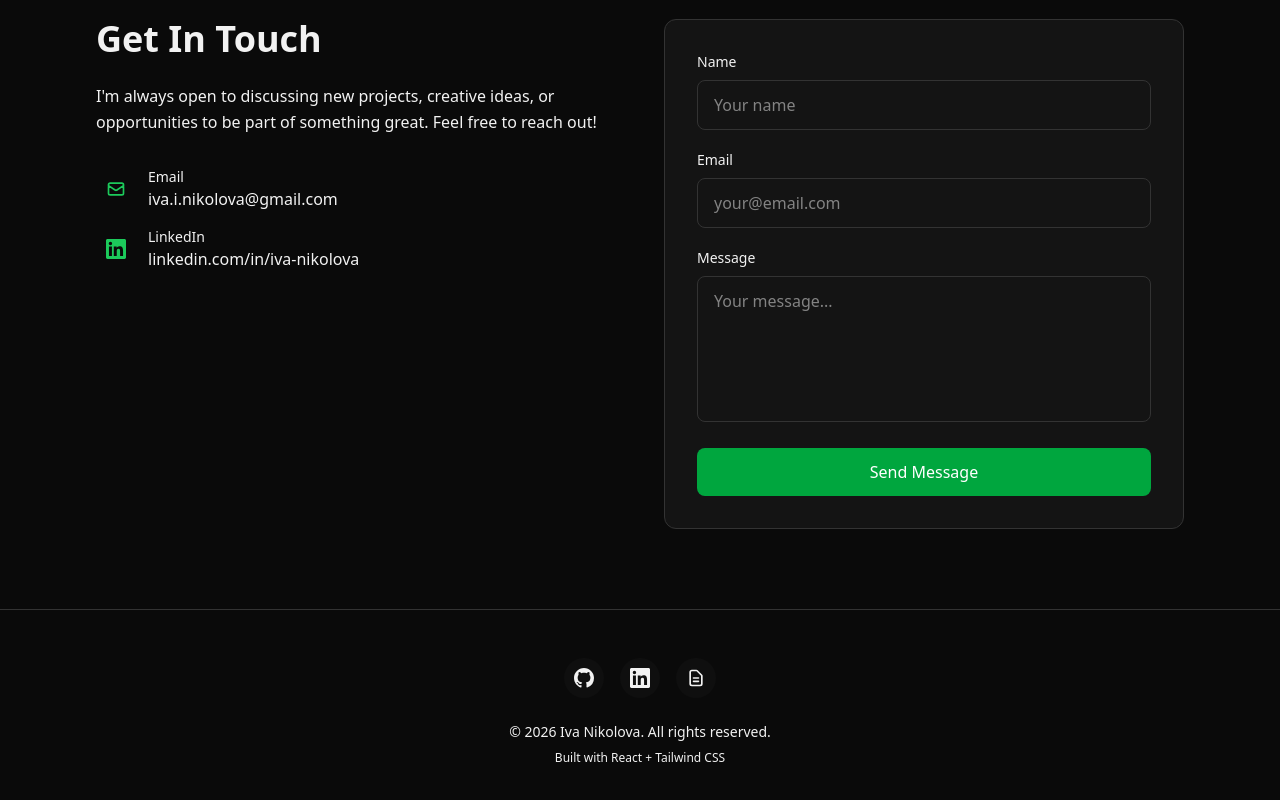
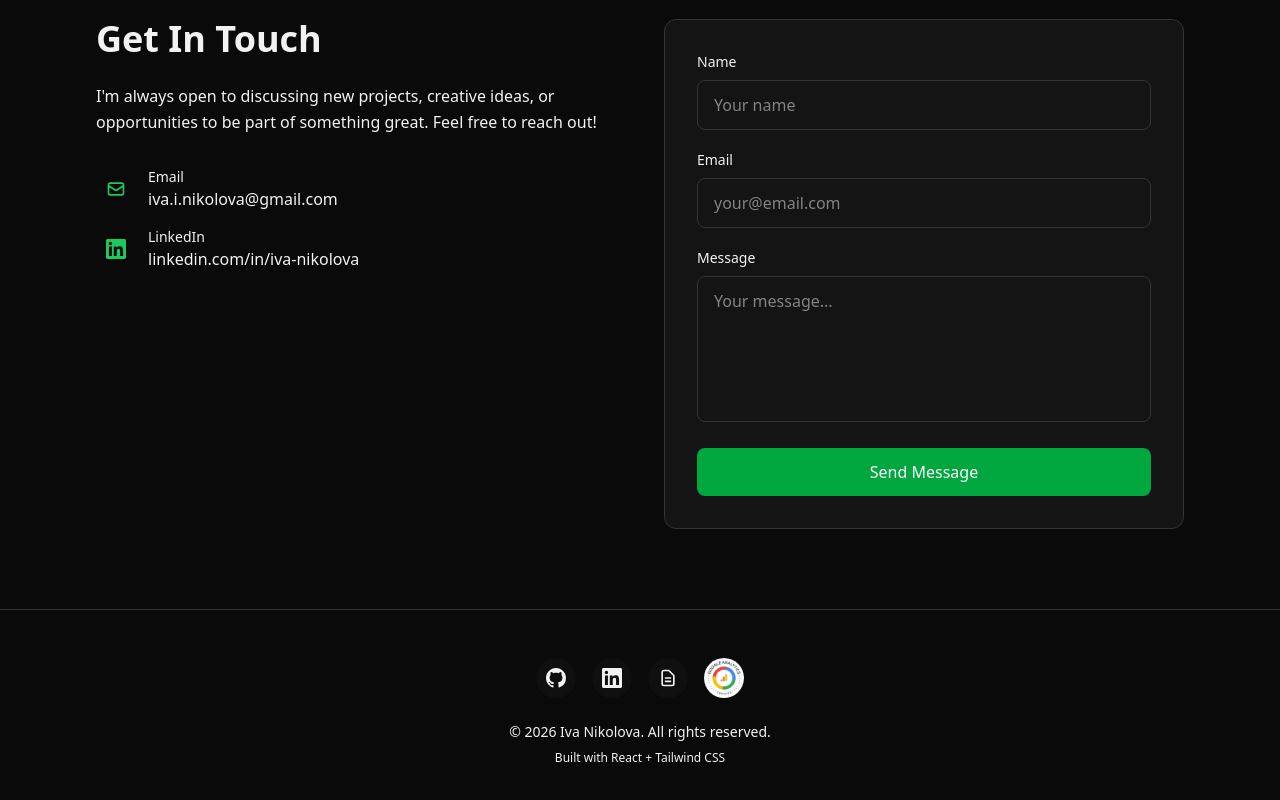
Before and after one commit to IvaNikolova/Portfolio, a React (Vite) app: page / in a window 1280 px wide. Shown: the part 3038-3838 px from the top of the page. Built offline with nearby package versions, Linux system fonts and the light colour scheme.

Commit message:
Goggle Certificate

```diff
--- a/src/components/Footer.jsx
+++ b/src/components/Footer.jsx
@@ -24,6 +24,17 @@ const socialLinks = [
       <svg xmlns="http://www.w3.org/2000/svg" className="h-5 w-5" fill="none" viewBox="0 0 24 24" stroke="currentColor">
         <path strokeLinecap="round" strokeLinejoin="round" strokeWidth={2} d="M9 12h6m-6 4h6m2 5H7a2 2 0 01-2-2V5a2 2 0 012-2h5.586a1 1 0 01.707.293l5.414 5.414a1 1 0 01.293.707V19a2 2 0 01-2 2z" />
       </svg>
+    ),
+  },
+  {
+    label: "Google Analytics Certificate",
+    href: "/Google_Analyics_Certification.pdf",
+    icon: (
+      <img
+        src="/Google_badge.png"
+        alt="Google Analytics Certificate"
+        className="h-10 w-10 object-contain rounded-full"
+      />
     ),
   },
 ];
```
Also changed, not shown: public/Google_badge.png (added), 1 other file (tests, documents, lock files or other folders).
